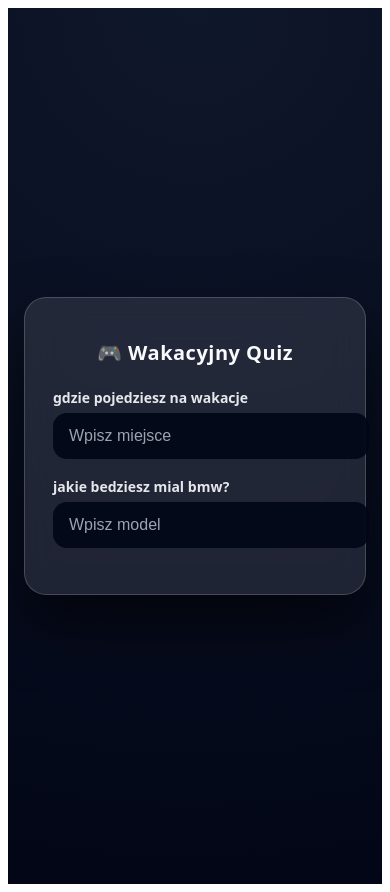
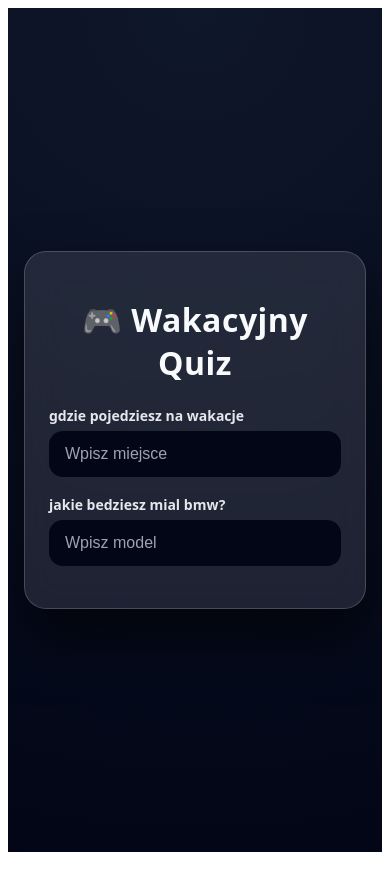
Before and after one commit to OwidiuszZielinski/ai-auction-builder-frontend, a Vue app: page / in a window 390 px wide. After the commit the page ends 860 px from the top, so only its background shows below. Built offline with nearby package versions, Linux system fonts and the light colour scheme.

Commit message:
Update App.vue

```diff
--- a/src/App.vue
+++ b/src/App.vue
@@ -1,9 +1,11 @@
 <template>
   <div class="app">
+    <!-- Confetti -->
     <div class="confetti" v-if="isWinner">
-      <span v-for="n in 30" :key="n"></span>
+      <span v-for="n in 30" :key="n" :style="confettiStyle(n)"></span>
     </div>
 
+    <!-- Card -->
     <div class="glass-card" :class="{ win: isWinner }">
       <h1>🎮 Wakacyjny Quiz</h1>
 
@@ -64,12 +66,27 @@ export default {
   methods: {
     copyCode() {
       navigator.clipboard.writeText("FBKD-9HKR-KTA9");
+    },
+    confettiStyle() {
+      return {
+        left: Math.random() * 100 + "%",
+        background: `hsl(${Math.random() * 360}, 80%, 60%)`,
+        animationDelay: Math.random() * 2 + "s",
+        animationDuration: 2 + Math.random() * 2 + "s"
+      };
     }
   }
 };
 </script>
 
 <style>
+/* ===== GLOBAL FIX ===== */
+*,
+*::before,
+*::after {
+  box-sizing: border-box;
+}
+
 /* ===== Background ===== */
 .app {
   min-height: 100vh;
@@ -78,8 +95,8 @@ export default {
   align-items: center;
   justify-content: center;
   padding: 16px;
-  font-family: system-ui, -apple-system, BlinkMacSystemFont, "Segoe UI",
-    Roboto, Inter, Arial, sans-serif;
+  font-family: system-ui, -apple-system, BlinkMacSystemFont,
+    "Segoe UI", Roboto, Inter, Arial, sans-serif;
   color: #f8fafc;
   overflow: hidden;
 }
@@ -88,7 +105,7 @@ export default {
 .glass-card {
   width: 100%;
   max-width: 420px;
-  padding: 28px;
+  padding: 24px;
   border-radius: 22px;
   background: rgba(255, 255, 255, 0.1);
   backdrop-filter: blur(18px);
@@ -104,6 +121,7 @@ export default {
   transform: scale(1.02);
 }
 
+/* ===== Title ===== */
 h1 {
   text-align: center;
   margin-bottom: 22px;
@@ -113,6 +131,7 @@ h1 {
 
 /* ===== Inputs ===== */
 .field {
+  width: 100%;
   margin-bottom: 18px;
 }
 
@@ -125,12 +144,13 @@ label {
 
 input {
   width: 100%;
+  max-width: 100%;
   margin-top: 6px;
   padding: 14px 16px;
   border-radius: 14px;
   border: none;
   outline: none;
-  background: rgba(2, 6, 23, 0.9);
+  background: rgba(2, 6, 23, 0.95);
   color: #f9fafb;
   font-size: 16px;
   font-weight: 500;
@@ -171,7 +191,6 @@ input:focus {
   font-weight: 700;
   font-size: 17px;
   cursor: pointer;
-  background: #020617;
 }
 
 .code-box span {
@@ -190,16 +209,12 @@ input:focus {
 
 .confetti span {
   position: absolute;
+  top: -20px;
   width: 8px;
   height: 14px;
-  background: hsl(calc(360 * var(--i)), 80%, 60%);
-  top: -20px;
-  left: calc(100% * var(--i));
-  animation: fall 3s linear infinite;
-}
-
-.confetti span:nth-child(n) {
-  --i: calc(random() * 1);
+  animation-name: fall;
+  animation-timing-function: linear;
+  animation-iteration-count: infinite;
 }
 
 @keyframes fall {
@@ -224,10 +239,14 @@ input:focus {
   }
 }
 
-/* ===== Mobile ===== */
-@media (max-width: 480px) {
-  h1 {
-    font-size: 20px;
+/* ===== Mobile tweaks ===== */
+@media (max-width: 360px) {
+  .glass-card {
+    padding: 20px;
+  }
+
+  input {
+    padding: 12px 14px;
   }
 }
 </style>
```
